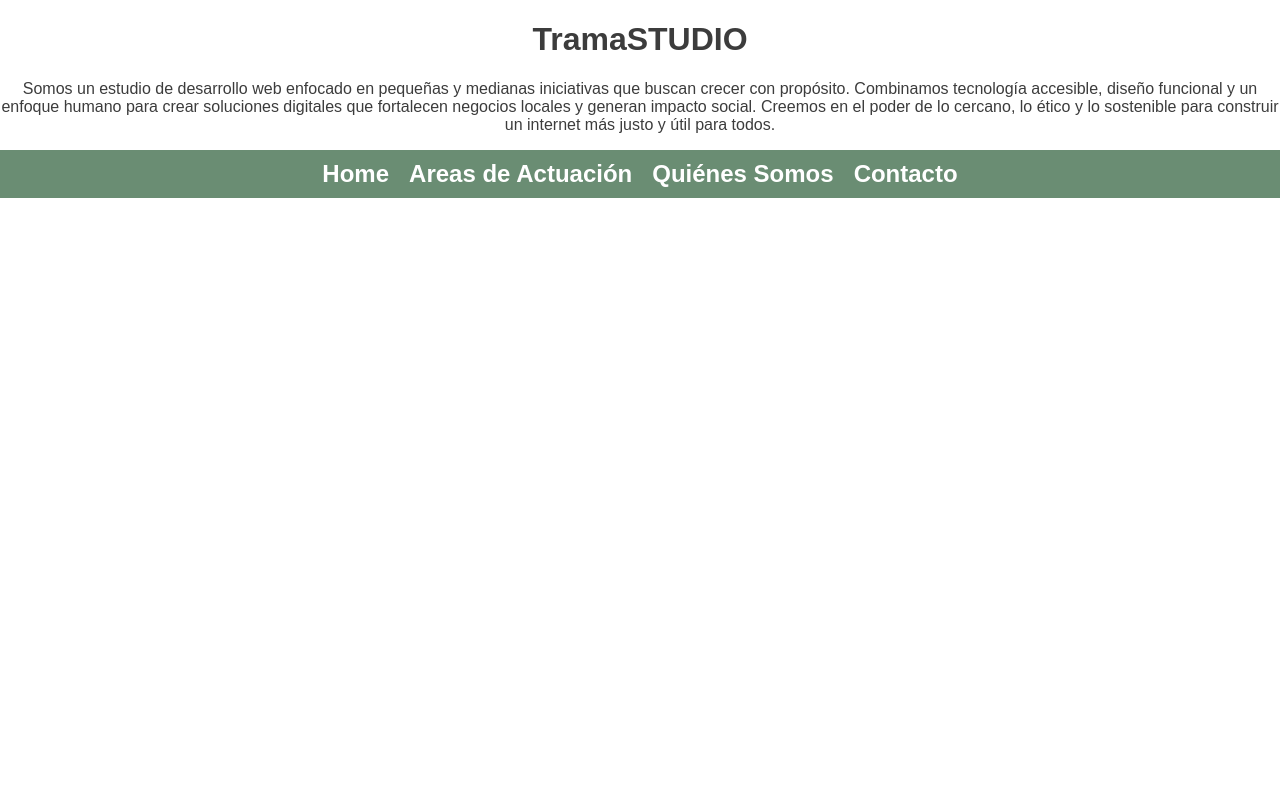
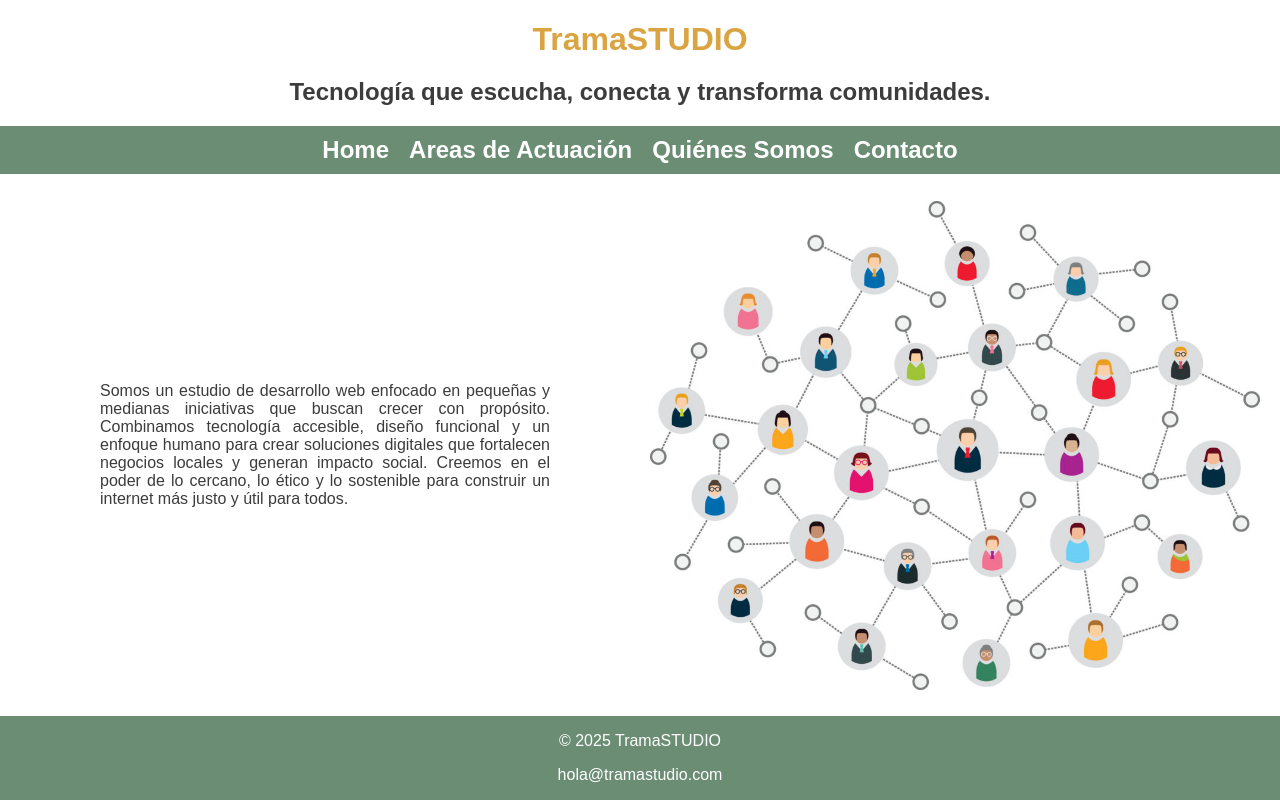
Before and after one commit to tanimaraeliassantos/web-corporativa-daw, a plain HTML site: page index.html in a window 1280 px wide. Drawn offline with Linux system fonts and the light colour scheme.

Commit message:
Update index.html

```diff
--- a/index.html
+++ b/index.html
@@ -7,36 +7,47 @@
 		<link rel="stylesheet" href="css/styles.css" />
 	</head>
 	<body class="home">
-        <header class="hero">
-		<div class="hero-content">
-			<h1>TramaSTUDIO</h1>
-			<p>
-				Somos un estudio de desarrollo web enfocado en pequeñas y medianas iniciativas
-				que buscan crecer con propósito. Combinamos tecnología accesible, diseño
-				funcional y un enfoque humano para crear soluciones digitales que
-				fortalecen negocios locales y generan impacto social. Creemos en el poder
-				de lo cercano, lo ético y lo sostenible para construir un internet más
-				justo y útil para todos.
-			</p>
+		<header>
+			<div class="title">
+				<h1>TramaSTUDIO</h1>
+				<h2>Tecnología que escucha, conecta y transforma comunidades.</h2>
 			</div>
-    </header>
-    <main>
+		</header>
 		<nav>
-			<ul class="dropdown">
+			<ul>
 				<li><a href="index.html">Home</a></li>
-				<li><a href="servicios.html" class="dropdown-toggle">Areas de Actuación</a>
-				<ul class="dropdown-menu">
-					<li><a href="#">Desarrollo Web</a></li>
-					<li><a href="#">Diseño con Sentido</a></li>
-					<li><a href="#">Visibilidad Local</a></li>
-					<li><a href="#">Formación</a></li>
-					<li><a href="#">Soporte</a></li>
-				</ul></li>
+				<li class="dropdown">
+					<a href="servicios.html" class="dropdown-toggle"
+						>Areas de Actuación</a
+					>
+					<ul class="dropdown-menu">
+						<li><a href="servicios.html#desarrollo-web">Desarrollo Web</a></li>
+						<li><a href="servicios.html#diseno-sentido">Diseño con Sentido</a></li>
+						<li><a href="servicios.html#visibilidad-local">Visibilidad Local</a></li>
+						<li><a href="servicios.html#formacion">Formación</a></li>
+						<li><a href="servicios.html#soporte">Soporte y Mantenimiento</a></li>
+					</ul>
+				</li>
 				<li><a href="quienessomos.html">Quiénes Somos</a></li>
 				<li><a href="contacto.html">Contacto</a></li>
 			</ul>
 		</nav>
-    </main>
-    <footer></footer>
+		<main class="home">
+			<section>
+				Somos un estudio de desarrollo web enfocado en pequeñas y medianas
+				iniciativas que buscan crecer con propósito. Combinamos tecnología
+				accesible, diseño funcional y un enfoque humano para crear soluciones
+				digitales que fortalecen negocios locales y generan impacto social.
+				Creemos en el poder de lo cercano, lo ético y lo sostenible para
+				construir un internet más justo y útil para todos.
+			</section>
+			<aside>
+				<img src="/img/red-personas.jpg" />
+			</aside>
+		</main>
+		<footer class="footer">
+			<p>&copy; 2025 TramaSTUDIO</p>
+			<p><a href="mailto:hola@tramastudio.com">hola@tramastudio.com</a></p>
+		  </footer>
 	</body>
 </html>
```
